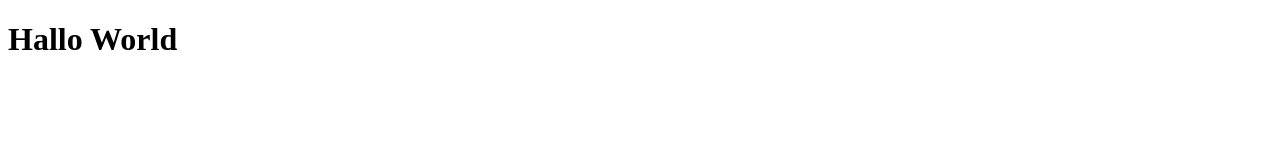
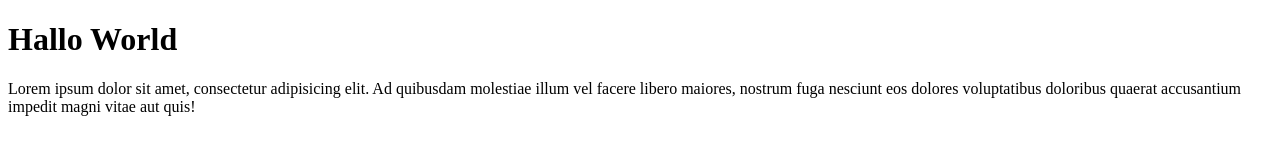
Before and after one commit to Mahmud-Ullah/My-fast-github-repo, a plain HTML site: page index.html in a window 1280 px wide. Drawn offline with Linux system fonts and the light colour scheme.

Commit message:
first commit

```diff
--- a/index.html
+++ b/index.html
@@ -7,5 +7,6 @@
 </head>
 <body>
     <H1>Hallo World</H1>
+    <p>Lorem ipsum dolor sit amet, consectetur adipisicing elit. Ad quibusdam molestiae illum vel facere libero maiores, nostrum fuga nesciunt eos dolores voluptatibus doloribus quaerat accusantium impedit magni vitae aut quis!</p>
 </body>
 </html>
```
